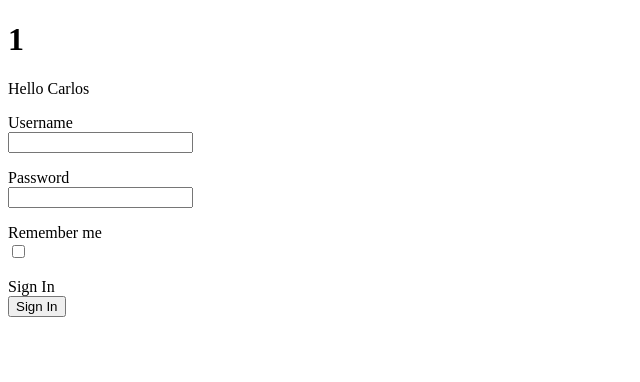
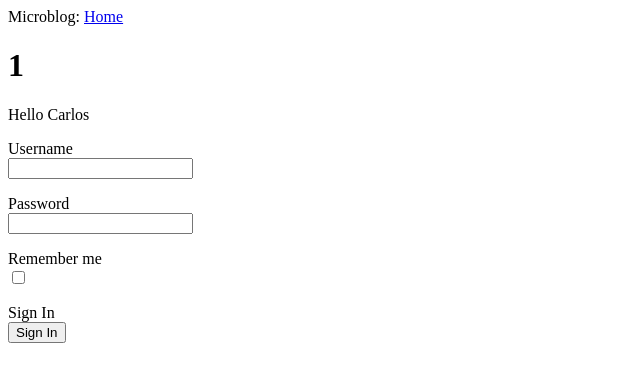
Before and after one commit to baotran001/CMPE131_Project, a Flask app: page /login in a window 1280 px wide. Shown: the top 382 px of the page, without its empty margins (0-640 px from the left). Run offline with Flask 2, Linux system fonts and the light colour scheme.

Commit message:
updated work files

```diff
--- a/app/routes.py
+++ b/app/routes.py
@@ -46,4 +46,5 @@ def login():
 
 @myapp_obj.route('/')
 def home():
+    #page you're on when you paste url
     return render_template('base.html')
--- a/app/templates/base.html
+++ b/app/templates/base.html
@@ -1,9 +1,12 @@
 <!DOCTYPE HTML>
 <html>
+
 <head>
   <title>My Page</title>
 </head>
+
 <body>
+  <div>Microblog: <a href="/index">Home</a></div>
   {% block mycontent %}{% endblock %}
   {% with messages = get_flashed_messages() %}
   {% if messages %}
@@ -15,4 +18,5 @@
   {% endif %}
   {% endwith %}
 </body>
+
 </html>
```
Also changed, not shown: app/templates/followers.html (added), app/templates/message.html (added), app/templates/userProfile.html (added). Lines whose indentation alone changed are shown as unchanged.
